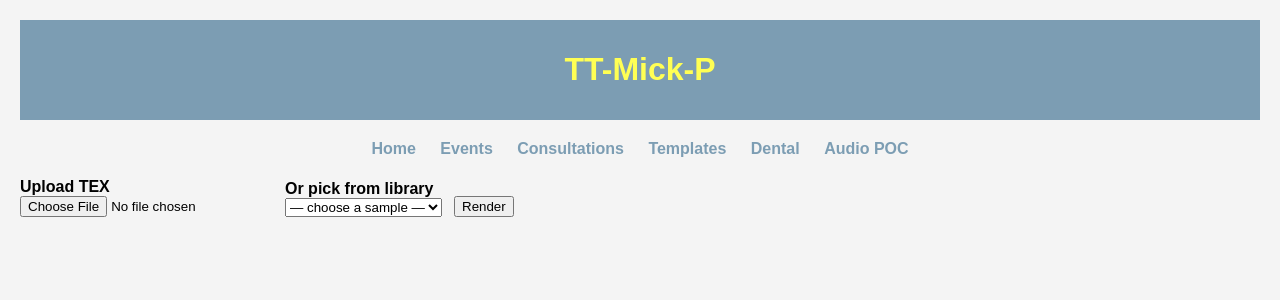
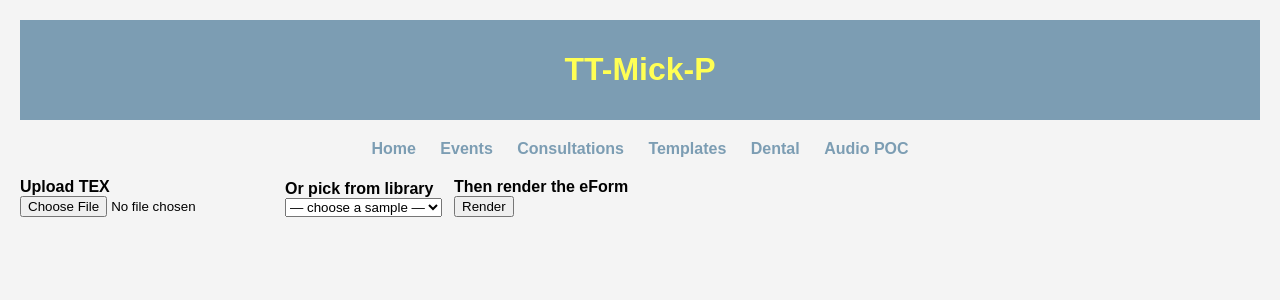
Before and after one commit to MikeForde/Django_PostgreSQL, a Django app: page /import-tex/ in a window 1280 px wide. Shown: the top 300 px of the page. Run offline with Django 5.2, Linux system fonts and the light colour scheme.

Commit message:
Simple render label

```diff
--- a/myapp/templates/import_tex.html
+++ b/myapp/templates/import_tex.html
@@ -16,8 +16,10 @@
       <label for="{{ form.library_choice.id_for_label }}"><strong>Or pick from library</strong></label><br>
       {{ form.library_choice }}
     </div>
-
-  <button type="submit">Render</button>
+    <div>
+      <strong>Then render the eForm</strong><br>
+    <button type="submit">Render</button>
+    </div>
 </form>
 
 {% if controls %}
```
